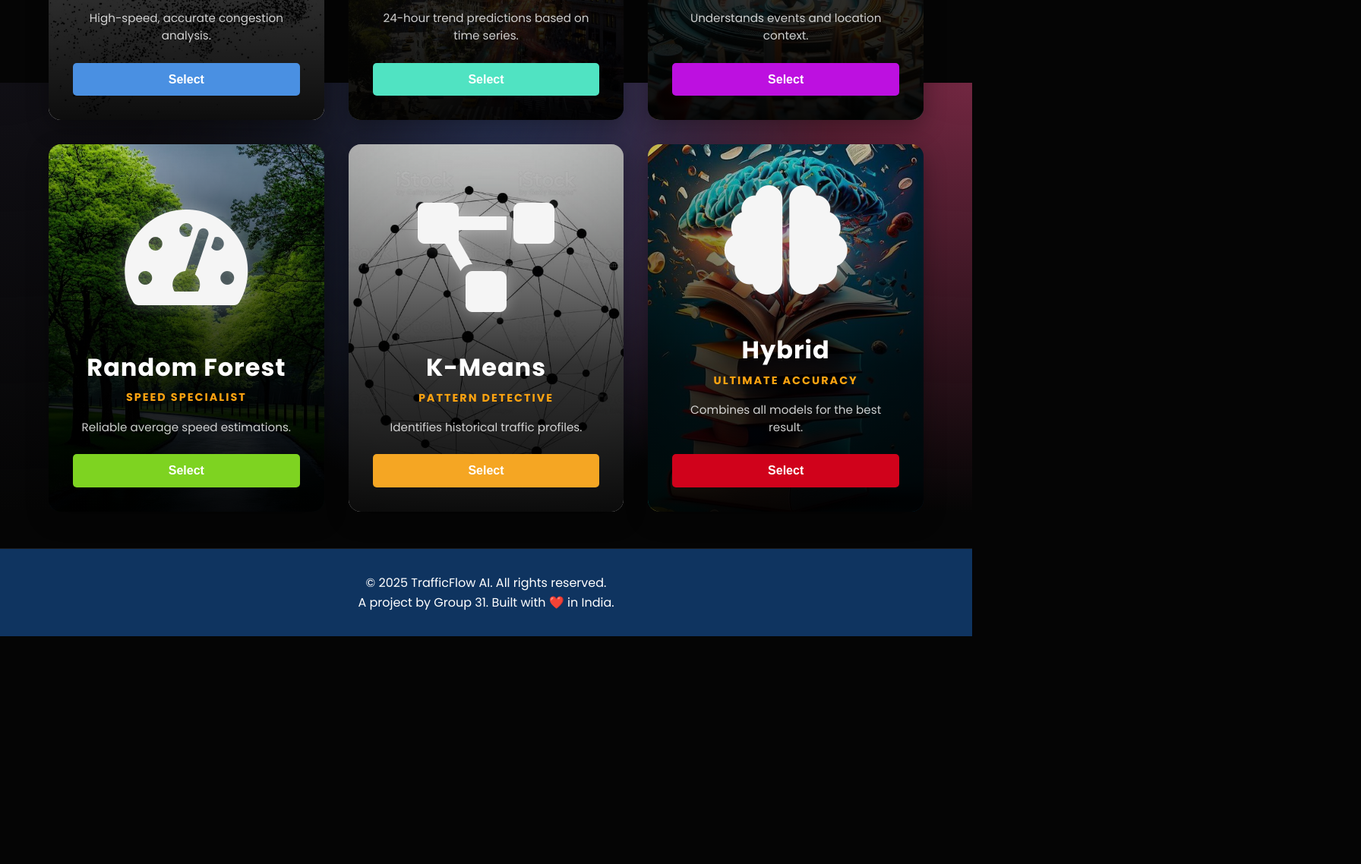
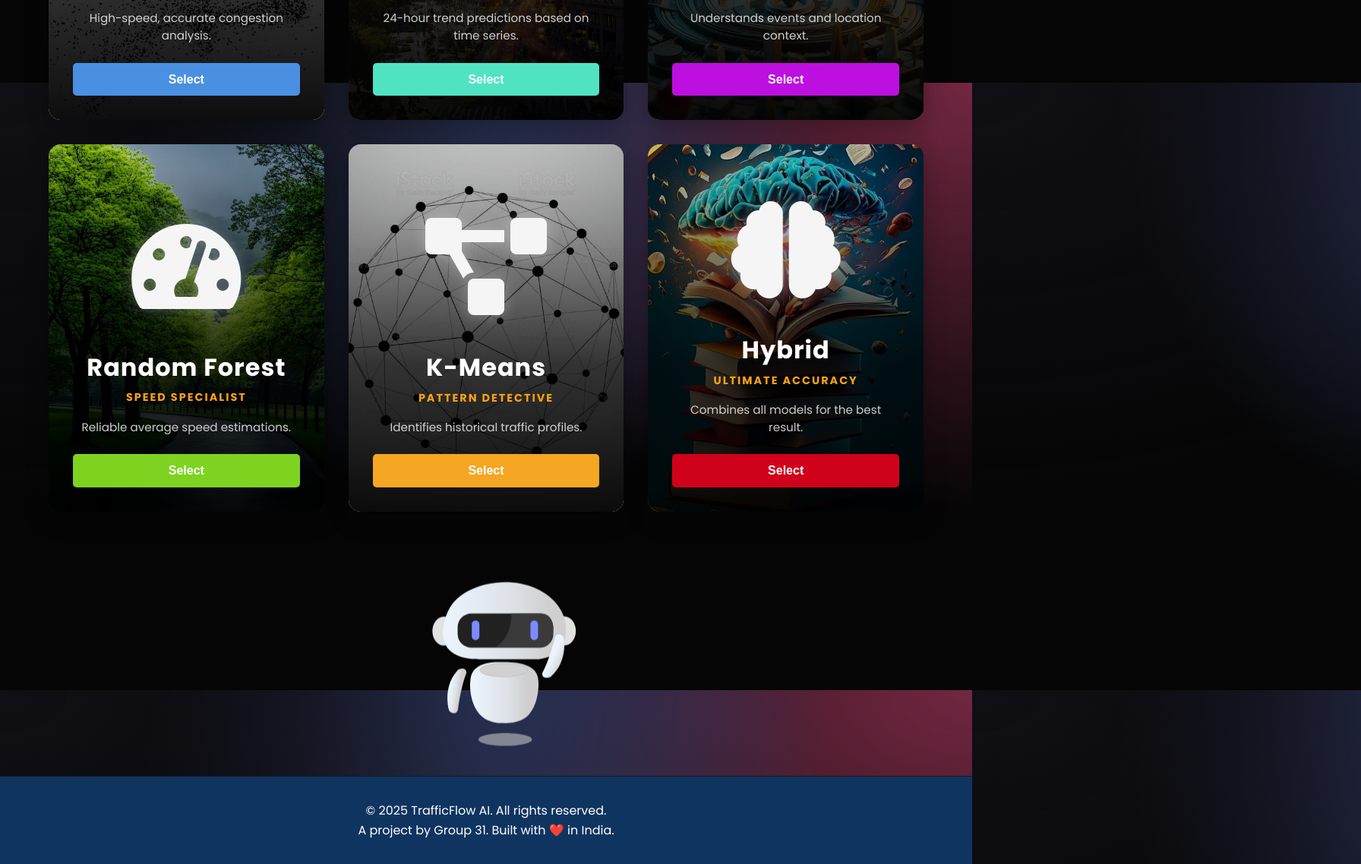
Before and after one commit to PrajwalShetty-114/Traffic-Flow-Prediction-Frontend, a plain HTML site: page modelSelection.html in a window 1280 px wide. Shown: the part 691-1829 px from the top of the page at 76% size, 1792 px wide, since content can reach past the window. Before the commit the page ends 1529 px from the top, so only its background shows below. Drawn offline with nearby package versions, Linux system fonts and the light colour scheme.

Commit message:
Updated model selection

```diff
--- a/assets/css/style.css
+++ b/assets/css/style.css
@@ -884,7 +884,7 @@ h2 {
 .icon-box {
     margin-bottom: auto; /* Pushes icon to the top */
     margin-top: 2rem;
-    font-size: 9rem;
+    font-size: 8rem;
     color:whitesmoke;
     transition: transform 0.4s ease, color 0.3s ease;
     text-shadow: 0 0 20px rgba(255,255,255,0.3);
@@ -1267,3 +1267,32 @@ color: #ff6b81;
 [data-model="hybrid"] {
     background-image: url('../images/hybrid-bg.png');
 } */
+
+/* =================================================================
+   21. AI MASCOT ANIMATION
+   ================================================================= */
+
+.ai-mascot-container {
+    position: relative; /* Floats above everything */
+    /* margin-left: 25%; */
+    /* right: 20px; */
+    left: 40%;
+    z-index: 10; /* Stays on top of background but below modals */
+    pointer-events: none; /* Lets you click through it if it covers anything */
+
+    /* Optional: Slight floaty animation */
+    animation: float-mascot 6s ease-in-out infinite;
+}
+
+@keyframes float-mascot {
+    0% { transform: translateY(0px); }
+    50% { transform: translateY(-15px); }
+    100% { transform: translateY(0px); }
+}
+
+/* Hide on mobile so it doesn't block the view */
+@media (max-width: 768px) {
+    .ai-mascot-container {
+        display: none;
+    }
+}
--- a/modelSelection.html
+++ b/modelSelection.html
@@ -121,6 +121,12 @@
             </div>
 
         </section>
+        <div class="ai-mascot-container">
+            <lottie-player src="./assets/lottie/hybrid.json" background="transparent" speed="1"
+                style="width: 300px; height: 300px;" loop autoplay>
+            </lottie-player>
+        </div>
+
     </main>
 
     <footer class="main-footer">
```
